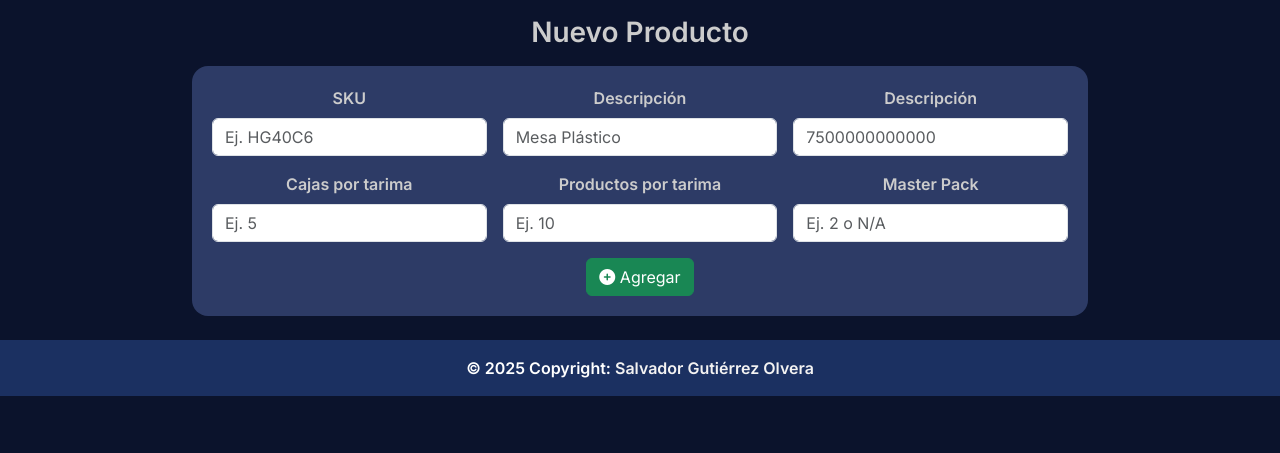
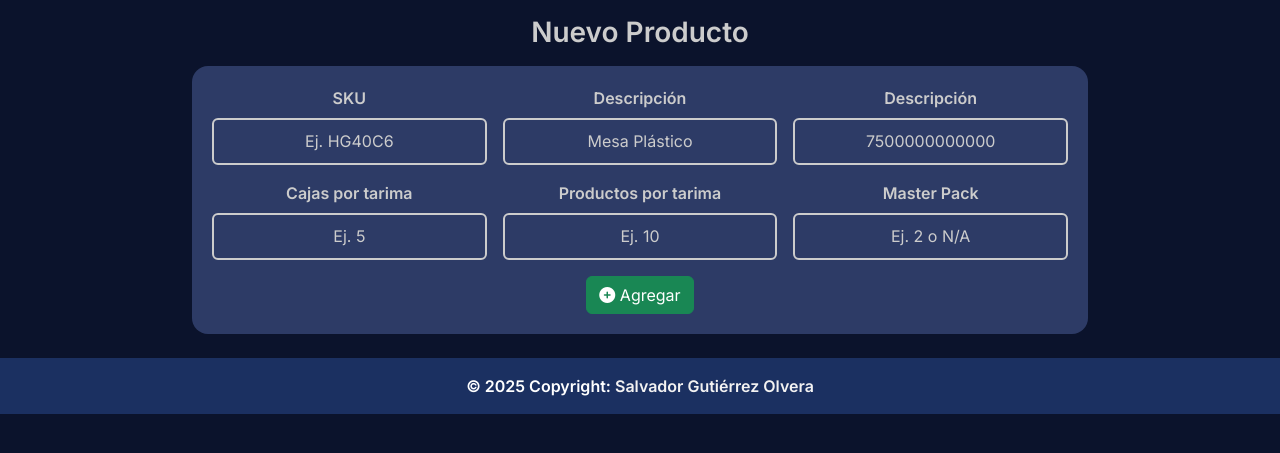
Before and after one commit to Salvador-97/Inbound_Manager-Web, a Flask app: page /producto/nuevo in a window 1280 px wide. Shown: the part 56-509 px from the top of the page. Run offline with Flask 3, Linux system fonts and the light colour scheme; style sheets or scripts are compiled from the project's sources; some libraries are stand-ins or nearby versions.

Commit message:
feat(Nuevos estilos nuevo producto)

```diff
--- a/app/routes/routes_contenedores.py
+++ b/app/routes/routes_contenedores.py
@@ -4,7 +4,7 @@ from app.scripts.f_generales import consultaDescripcion
 from app.scripts.sentencias_sql import consultaProducto, insertContenedor, insertArrivo, idTarima
 from app.routes.routes import baseDatos
 
-contenedores = Blueprint('contenedores', __name__, template_folder='app/templates')
+contenedores = Blueprint('contenedores', __name__)
 apiContenedores = Blueprint('api_contenedores', __name__)
 
 @contenedores.route('/contenedores')
--- a/app/static/styles/sass/tools/_colores.scss
+++ b/app/static/styles/sass/tools/_colores.scss
@@ -10,6 +10,7 @@ $colores-secciones: (
   dos: #f3f2f2,
 );
 
+// Colores tema oscuro
 $color-fondo-oscuro-tabla: #2d3b66;
 $color-inputs-oscuro-focus: #3d5088;
 $color-fondo: #1b3061;
--- a/app/templates/home.html
+++ b/app/templates/home.html
@@ -8,7 +8,7 @@
                 class="img-fluid w-100 h-100">
         </div>
 
-        <div class="mensaje-inicio h-100 position-relative my-3 text-center">
+        <div class="mensaje-inicio h-100 w-50 m-auto position-relative my-3 text-center">
             <h5>Gestiona tu almacén de forma simple y eficiente</h5>
             <p class="mx-4 mx-md-5 justificar-texto">
                 Diseñado para proyectos personales y pequeñas operaciones,
--- a/app/templates/productos/nuevo.html
+++ b/app/templates/productos/nuevo.html
@@ -8,32 +8,32 @@
             <div class="row g-3">
                 <div class="input-form col-12 col-md-6 col-lg-4">
                     <label>SKU</label>
-                    <input type="text" class="form-control" form="form-nuevo-producto" name="skuProducto"
+                    <input type="text" class="form-control input-estilo " form="form-nuevo-producto" name="skuProducto"
                         placeholder="Ej. HG40C6">
                 </div>
                 <div class="input-form col-12 col-md-6 col-lg-4">
                     <label>Descripción</label>
-                    <input type="text" class="form-control" form="form-nuevo-producto" name="descripcion"
+                    <input type="text" class="form-control input-estilo " form="form-nuevo-producto" name="descripcion"
                         placeholder="Mesa Plástico">
                 </div>
                 <div class="input-form col-12 col-md-6 col-lg-4">
                     <label>Descripción</label>
-                    <input type="text" class="form-control" form="form-nuevo-producto" name="codigo_barras"
+                    <input type="text" class="form-control input-estilo " form="form-nuevo-producto" name="codigo_barras"
                         placeholder="7500000000000">
                 </div>
                 <div class="input-form col-12 col-md-6 col-lg-4">
                     <label>Cajas por tarima</label>
-                    <input type="text" class="form-control" form="form-nuevo-producto" name="cajas_tarima" min="1"
+                    <input type="text" class="form-control input-estilo " form="form-nuevo-producto" name="cajas_tarima" min="1"
                         placeholder="Ej. 5">
                 </div>
                 <div class="input-form col-12 col-md-6 col-lg-4">
                     <label>Productos por tarima</label>
-                    <input type="text" class="form-control" form="form-nuevo-producto" name="producto_tarima" min="1"
+                    <input type="text" class="form-control input-estilo " form="form-nuevo-producto" name="producto_tarima" min="1"
                         placeholder="Ej. 10">
                 </div>
                 <div class="input-form col-12 col-md-6 col-lg-4">
                     <label>Master Pack</label>
-                    <input type="text" class="form-control" form="form-nuevo-producto" name="master_pack" min="1"
+                    <input type="text" class="form-control input-estilo " form="form-nuevo-producto" name="master_pack" min="1"
                         placeholder="Ej. 2 o N/A">
                 </div>
                 <div class="col-8 mx-auto">
```
Also changed, not shown: README.md, app/static/img/Buscar_Contenedor.PNG, app/static/img/Nuevo_Contenedor.PNG, app/static/img/Nuevo_Producto.PNG, 1 other file.
